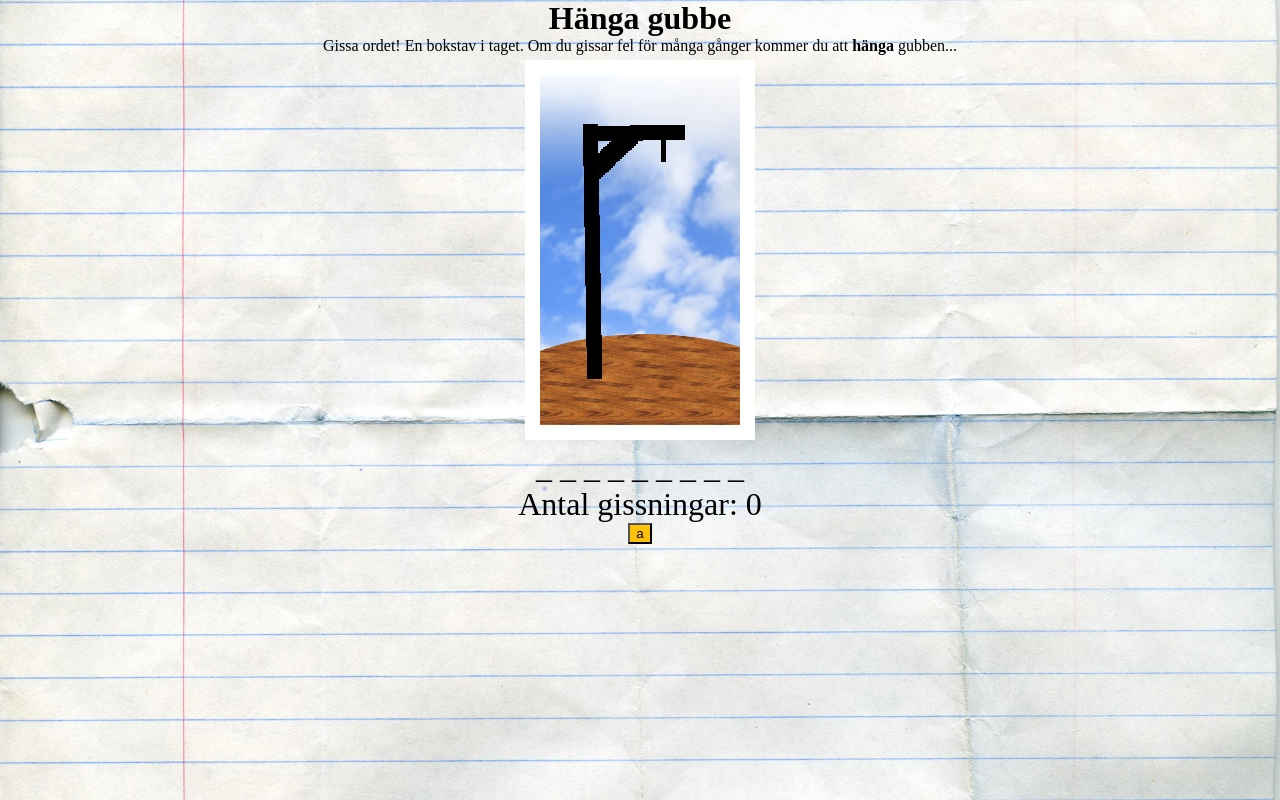
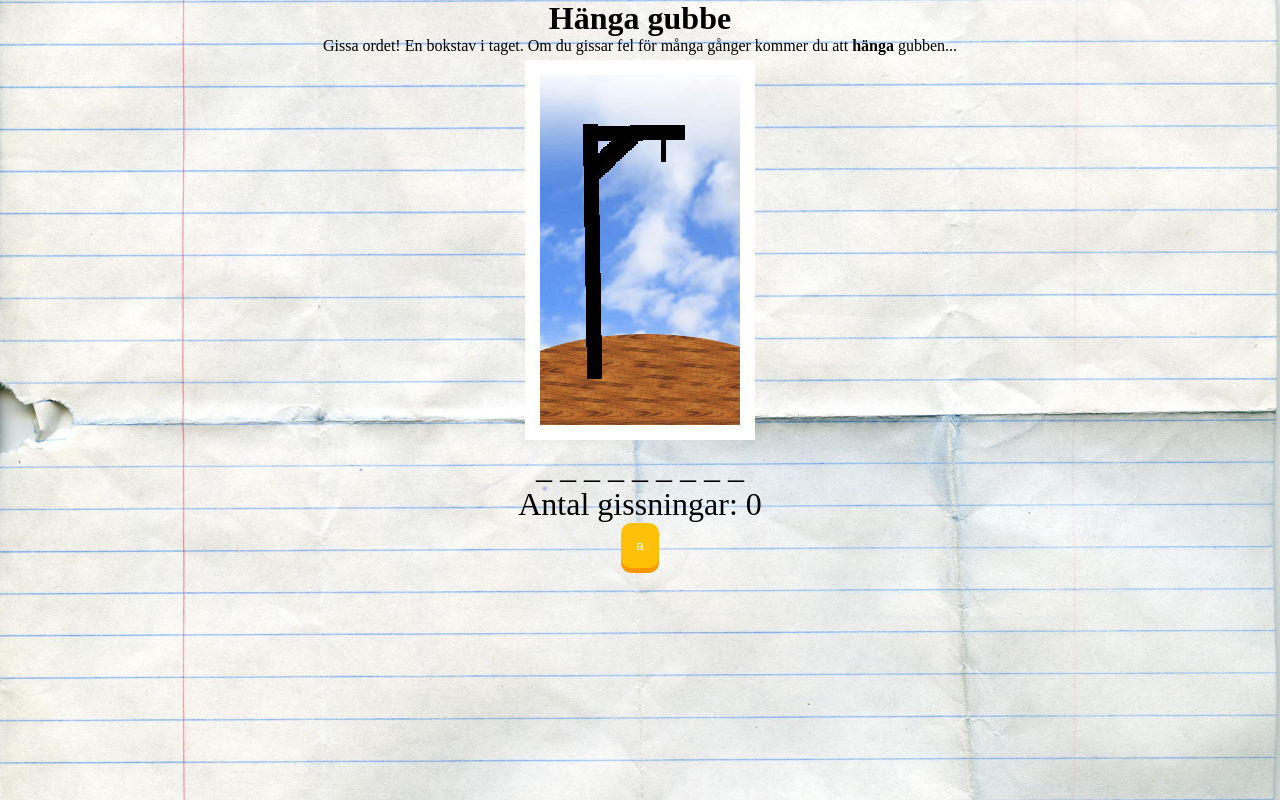
Before and after one commit to irissiri7/HangMan, a React (Create React App) app in the folder hang-man/: page / in a window 1280 px wide. Built offline with nearby package versions, Linux system fonts and the light colour scheme; a web font is replaced by a local one.

Commit message:
finished styling button

```diff
--- a/hang-man/src/App.css
+++ b/hang-man/src/App.css
@@ -21,6 +21,10 @@
 }
 
 button{
+  padding: 15px;
+  color: white;
   background-color: #ffc107;
-  box-shadow: #ff9800;
+  box-shadow: 0px 5px #ff9800;
+  border-radius: 10px;
+  border: none;
 }
```
